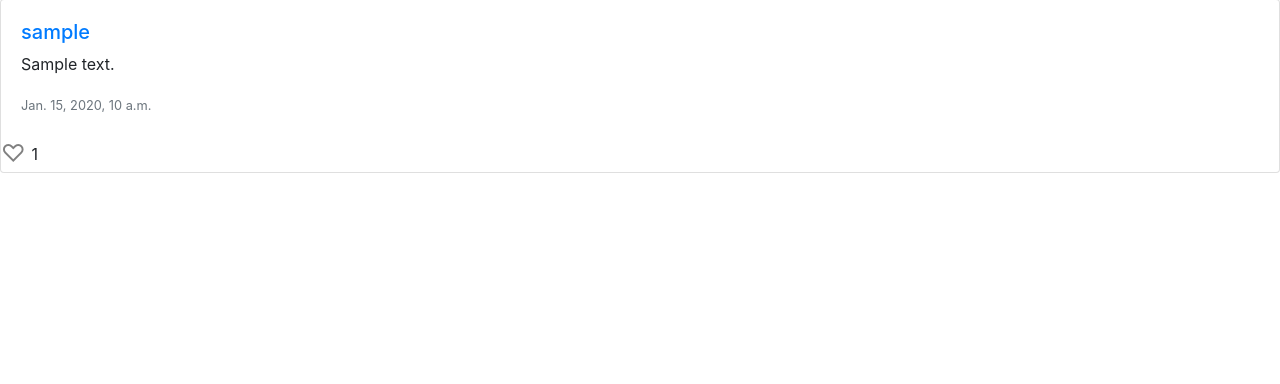
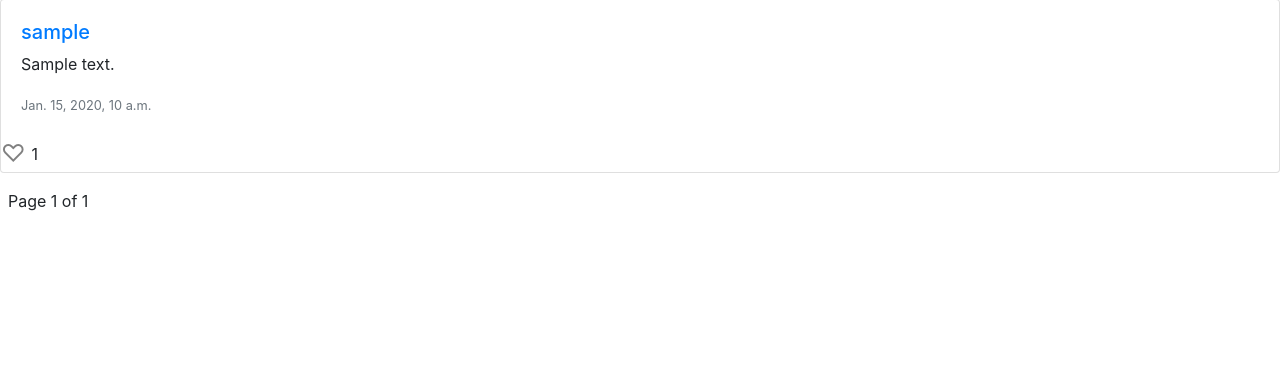
Before and after one commit to xavieralves16/network_project_cs50w, a Django app: page / in a window 1280 px wide. Shown: the part 103-487 px from the top of the page. Run offline with Django 3.2, Linux system fonts and the light colour scheme; tables that the repository leaves empty hold one stand-in row (values such as "Sample post"); some libraries are stand-ins or nearby versions.

Commit message:
Added button for previous and next page

```diff
--- a/network/templates/network/index.html
+++ b/network/templates/network/index.html
@@ -37,5 +37,16 @@
             </div>
         </div>
     {% endfor %}
+    <div class="pagination mt-3">
+        {% if posts.has_previous %}
+            <a href="?page={{ posts.previous_page_number }}" class="btn btn-outline-primary btn-sm">Previous</a>
+        {% endif %}
+
+        <span class="mx-2">Page {{ posts.number }} of {{ posts.paginator.num_pages }}</span>
+
+        {% if posts.has_next %}
+            <a href="?page={{ posts.next_page_number }}" class="btn btn-outline-primary btn-sm">Next</a>
+        {% endif %}
+    </div>
 </div>
 {% endblock %}
```
